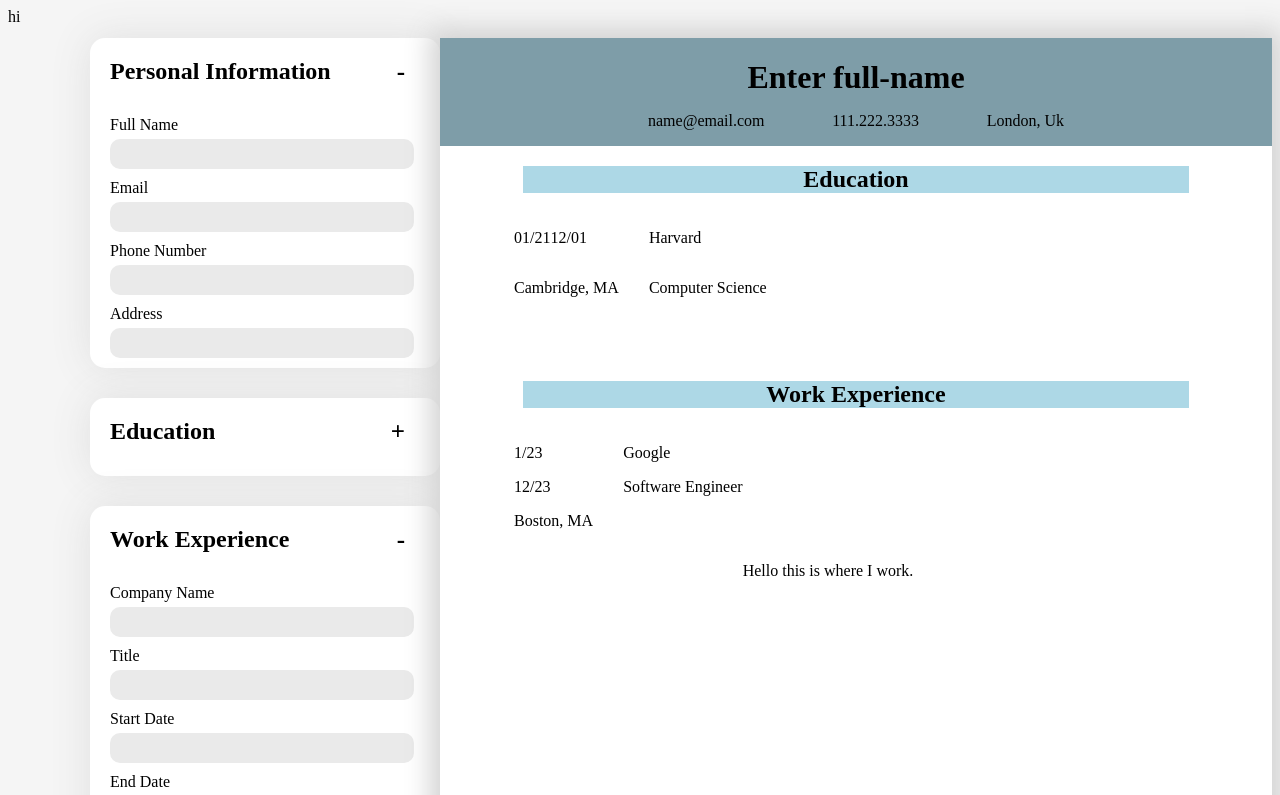
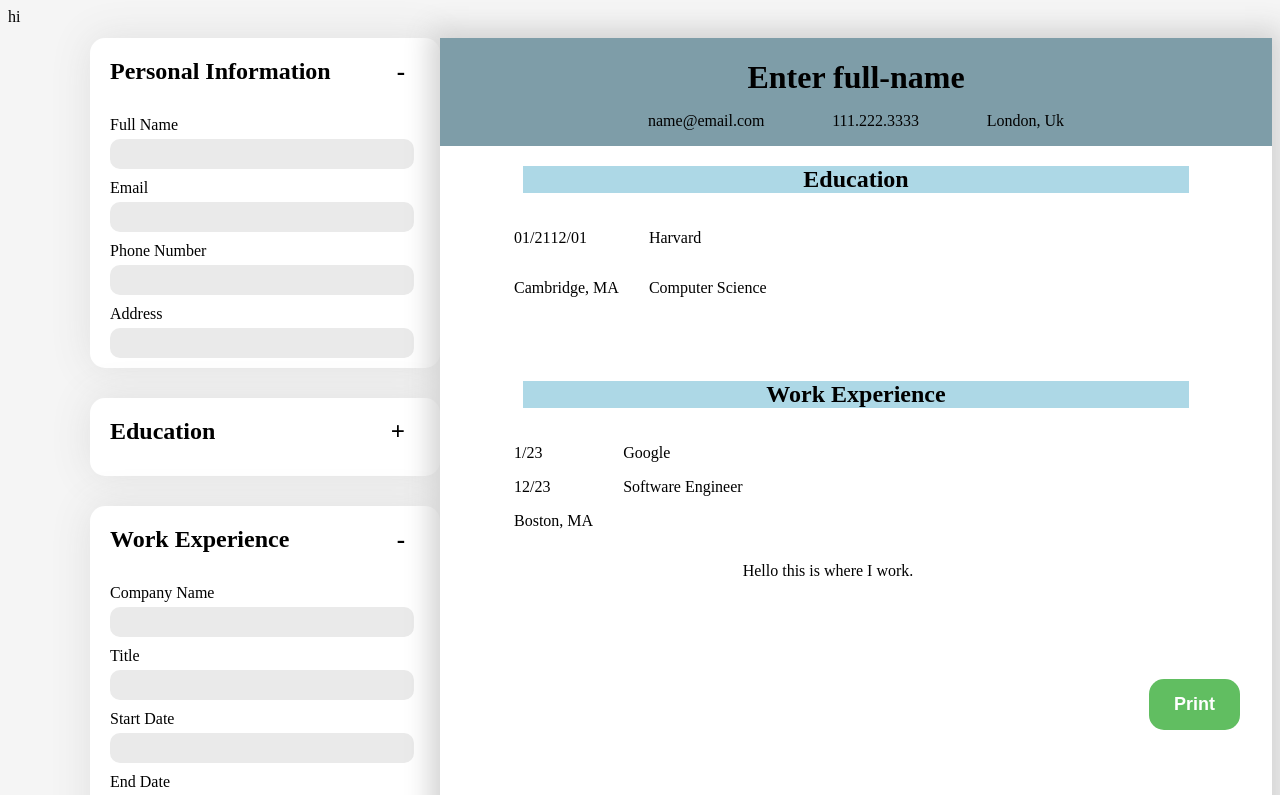
Before and after one commit to tdematos/React-CV-Generator, a React (Vite) app in the folder React-CV-Generator/: page / in a window 1280 px wide. Shown: the top 795 px of the page. Built offline with nearby package versions, Linux system fonts and the light colour scheme.

Commit message:
add button and function to print whole screen

```diff
--- a/React-CV-Generator/package.json
+++ b/React-CV-Generator/package.json
@@ -11,7 +11,8 @@
   },
   "dependencies": {
     "react": "^18.2.0",
-    "react-dom": "^18.2.0"
+    "react-dom": "^18.2.0",
+    "react-to-print": "^2.15.1"
   },
   "devDependencies": {
     "@types/react": "^18.2.43",
--- a/React-CV-Generator/src/Components/Form-Section/JobExperience/JobDesc.jsx
+++ b/React-CV-Generator/src/Components/Form-Section/JobExperience/JobDesc.jsx
@@ -1,4 +1,4 @@
-import "../Personal-Info/boxinfo.css";
+import "../Personal-Info/boxInfo.css";
 
 const JobDesc = ({ descriptionTitle, onChange }) => {
   return (
--- /dev/null
+++ b/React-CV-Generator/src/Components/ResumePage/PrintButton/ButtonStyle.css
@@ -0,0 +1,18 @@
+.print-button {
+  padding: 15px;
+  padding-left: 25px;
+  padding-right: 25px;
+  border-radius: 15px;
+  border: none;
+  background-color: rgb(97, 190, 97);
+  color: white;
+  font-weight: 700;
+  font-size: 18px;
+  position: fixed;
+  bottom: 70px;
+  right: 40px;
+}
+
+.print-button:hover {
+  background-color: rgb(92, 221, 92);
+}
--- /dev/null
+++ b/React-CV-Generator/src/Components/ResumePage/PrintButton/PrintButton.jsx
@@ -0,0 +1,19 @@
+import React from "react";
+
+import "../PrintButton/ButtonStyle.css";
+
+const PrintButton = (props) => {
+  const handlePrint = () => {
+    window.print();
+  };
+
+  return (
+    <>
+      <button className="print-button" onClick={handlePrint}>
+        {props.text}
+      </button>
+    </>
+  );
+};
+
+export default PrintButton;
--- a/React-CV-Generator/src/Components/ResumePage/ResumePage.jsx
+++ b/React-CV-Generator/src/Components/ResumePage/ResumePage.jsx
@@ -2,7 +2,10 @@ import ResumeHeader from "./ResumeHeader/ResumeHeader";
 import Education from "./Education/Education";
 import Experience from "./Experience/EdExperience";
 import WorkExperience from "./Work Experience/WorkExperiece";
+import PrintButton from "./PrintButton/PrintButton";
 import "../ResumePage/ResumePage.css";
+
+import React from "react";
 
 const ResumePage = (props) => {
   return (
@@ -29,6 +32,7 @@ const ResumePage = (props) => {
         jobTitle={props.jobTitle}
         jobDescription={props.jobDescription}
       />
+      <PrintButton text="Print" />
     </div>
   );
 };
```
Also changed, not shown: 1 other file (tests, documents, lock files or other folders).
